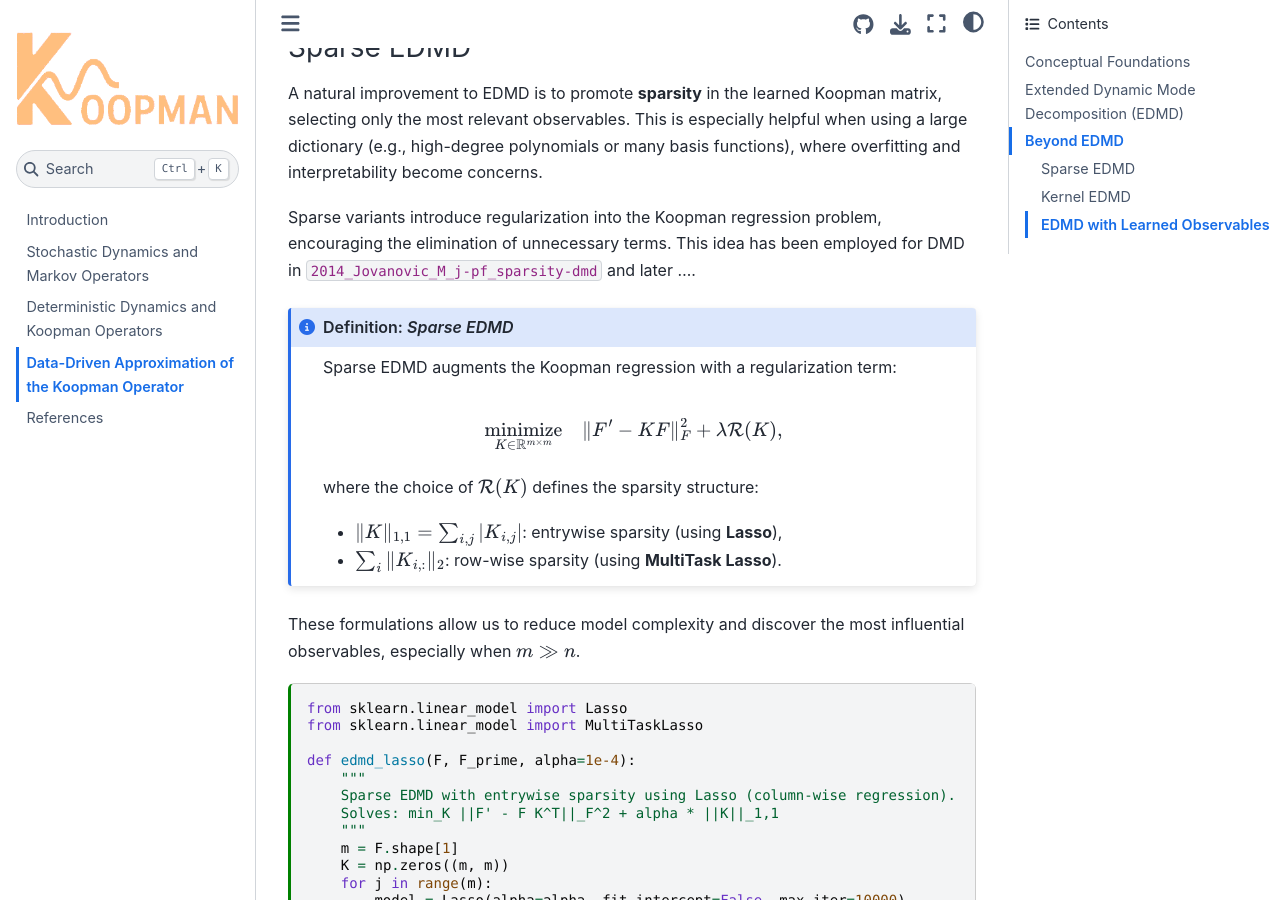
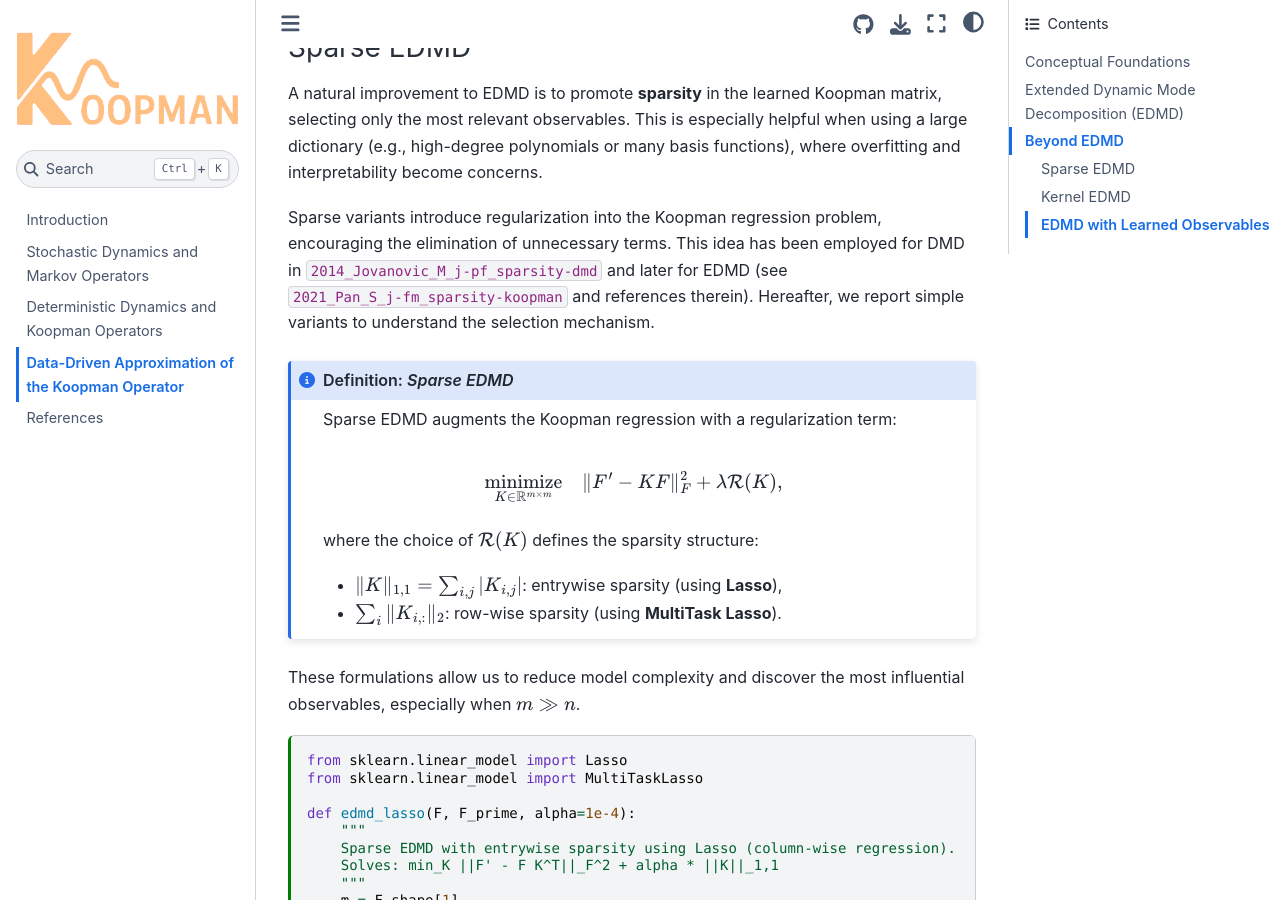
Before and after one commit to JordanFrecon/book-koopman, a Jupyter Book: the page built from data-driven-koopman.md, in a window 1280 px wide and 900 px high, scrolled down 10508 px. Built offline with Jupyter Book 1.0.4 settings and Sphinx 7.4.7 and the Sphinx Book theme 1.1.4, drawn with Linux system fonts in a browser that asks for light colours; cross-references to code outside the pages are shown as plain code.

Commit message:
add ref sparse edmd

````diff
--- a/data-driven-koopman.md
+++ b/data-driven-koopman.md
@@ -444,7 +444,7 @@ This section introduces several important extensions that address them.
 
 A natural improvement to EDMD is to promote **sparsity** in the learned Koopman matrix, selecting only the most relevant observables. This is especially helpful when using a large dictionary (e.g., high-degree polynomials or many basis functions), where overfitting and interpretability become concerns.
 
-Sparse variants introduce regularization into the Koopman regression problem, encouraging the elimination of unnecessary terms. This idea has been employed for DMD in {cite}`2014_Jovanovic_M_j-pf_sparsity-dmd` and later ....
+Sparse variants introduce regularization into the Koopman regression problem, encouraging the elimination of unnecessary terms. This idea has been employed for DMD in {cite}`2014_Jovanovic_M_j-pf_sparsity-dmd` and later for EDMD (see {cite}`2021_Pan_S_j-fm_sparsity-koopman` and references therein). Hereafter, we report simple variants to understand the selection mechanism.
 
 ```{admonition} Definition: *Sparse EDMD*
 :class: note
--- a/references.bib
+++ b/references.bib
@@ -1,3 +1,14 @@
+@article{2021_Pan_S_j-fm_sparsity-koopman,
+  title={Sparsity-promoting algorithms for the discovery of informative Koopman-invariant subspaces},
+  author={Pan, Shaowu and Arnold-Medabalimi, Nicholas and Duraisamy, Karthik},
+  journal={Journal of Fluid Mechanics},
+  volume={917},
+  pages={A18},
+  year={2021},
+  publisher={Cambridge University Press}
+}
+
+
 @article{2014_Jovanovic_M_j-pf_sparsity-dmd,
   title={Sparsity-promoting dynamic mode decomposition},
   author={Jovanovi{\'c}, Mihailo R and Schmid, Peter J and Nichols, Joseph W},
````
